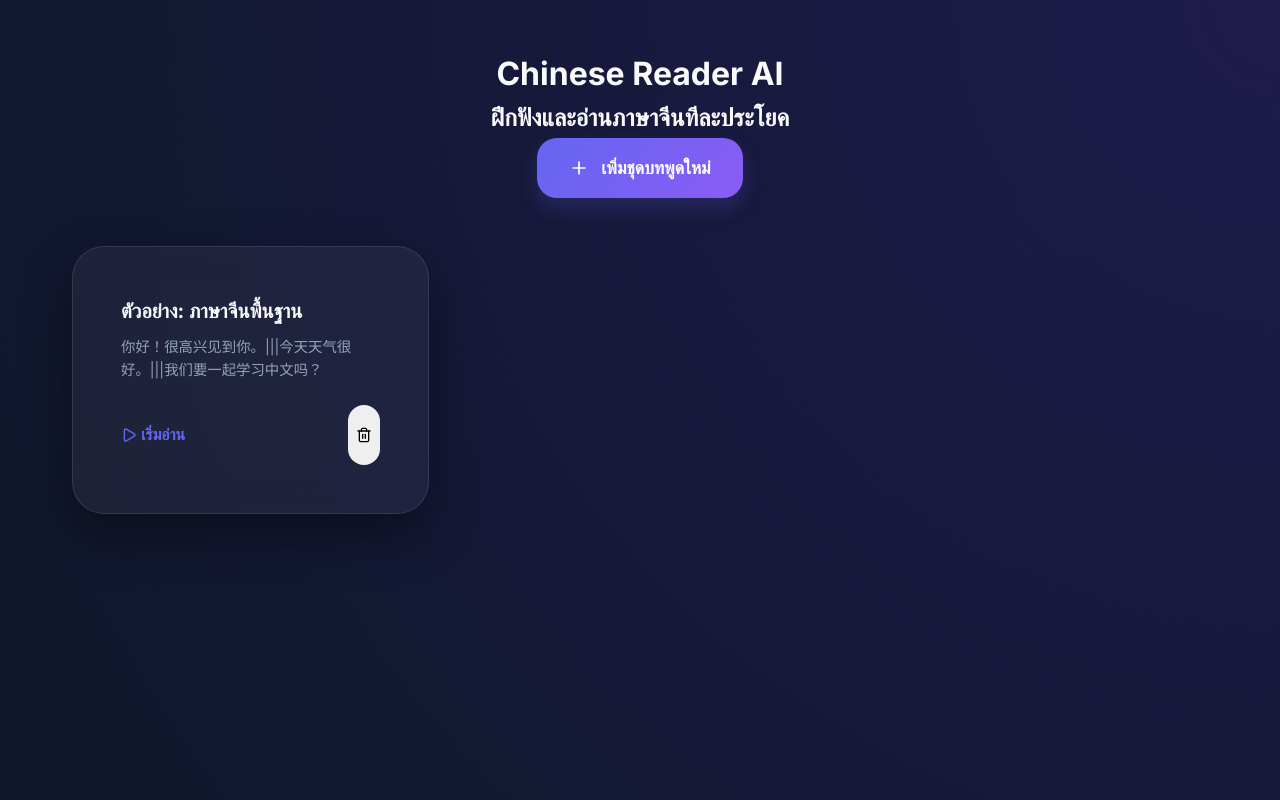
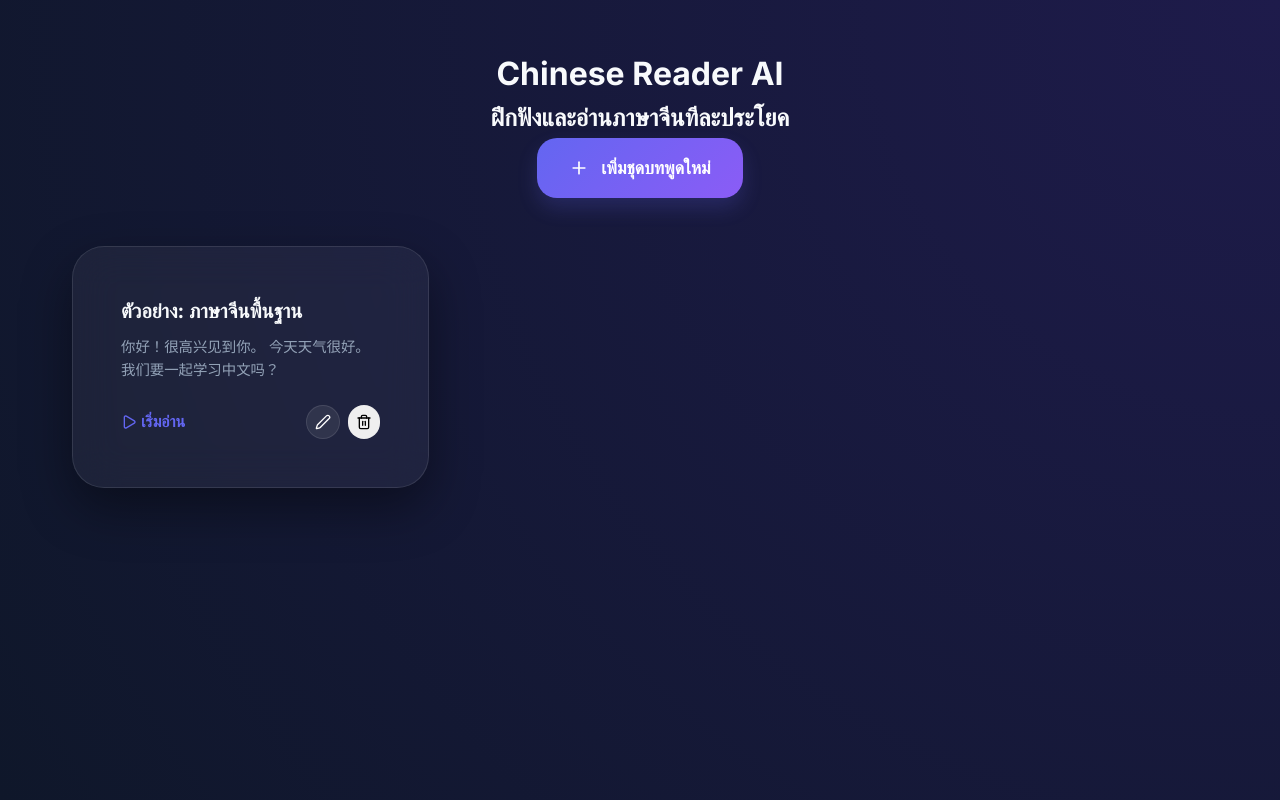
Before and after one commit to ajipitchayapong/speaker, a React (Vite) app: page / in a window 1280 px wide. Built offline with nearby package versions, Linux system fonts and the light colour scheme.

Commit message:
Add Edit button to speech set cards

```diff
--- a/src/App.jsx
+++ b/src/App.jsx
@@ -1,5 +1,5 @@
 import React, { useState, useEffect, useMemo } from 'react'
-import { Plus, Play, Trash2, ArrowLeft, RotateCcw, ChevronRight, ChevronLeft, Mic2, Save, X } from 'lucide-react'
+import { Plus, Play, Trash2, ArrowLeft, RotateCcw, ChevronRight, ChevronLeft, Mic2, Save, X, Edit2 } from 'lucide-react'
 import { motion, AnimatePresence } from 'framer-motion'
 
 // Utility to split text into objects: { speaker, text }
@@ -68,6 +68,12 @@ const App = () => {
     setEditingSet(null)
   }
 
+  const handleEditSet = (set, e) => {
+    e.stopPropagation()
+    setEditingSet(set)
+    setView('editor')
+  }
+
   return (
     <div className="container">
       <AnimatePresence mode="wait">
@@ -91,15 +97,20 @@ const App = () => {
                 <div key={set.id} className="glass-card" onClick={() => handleStartSet(set)} style={{ cursor: 'pointer', position: 'relative' }}>
                   <h3 style={{ fontSize: '1.25rem', marginBottom: '0.5rem' }}>{set.title}</h3>
                   <p style={{ color: 'var(--text-dim)', fontSize: '0.9rem', overflow: 'hidden', textOverflow: 'ellipsis', display: '-webkit-box', WebkitLineClamp: 3, WebkitBoxOrient: 'vertical' }}>
-                    {set.content}
+                    {set.content.replace(/\|\|\|/g, ' ')}
                   </p>
                   <div style={{ marginTop: '1.5rem', display: 'flex', justifyContent: 'space-between', alignItems: 'center' }}>
                     <div style={{ color: '#6366f1', display: 'flex', alignItems: 'center', gap: '0.25rem', fontWeight: 600 }}>
                       <Play size={16} /> เริ่มอ่าน
                     </div>
-                    <button className="btn btn-danger" style={{ padding: '0.5rem' }} onClick={(e) => handleDeleteSet(set.id, e)}>
-                      <Trash2 size={16} />
-                    </button>
+                    <div style={{ display: 'flex', gap: '0.5rem' }}>
+                      <button className="btn btn-secondary" style={{ padding: '0.5rem', minHeight: 'auto' }} onClick={(e) => handleEditSet(set, e)} title="แก้ไข">
+                        <Edit2 size={16} />
+                      </button>
+                      <button className="btn btn-danger" style={{ padding: '0.5rem', minHeight: 'auto' }} onClick={(e) => handleDeleteSet(set.id, e)} title="ลบ">
+                        <Trash2 size={16} />
+                      </button>
+                    </div>
                   </div>
                 </div>
               ))}
```
